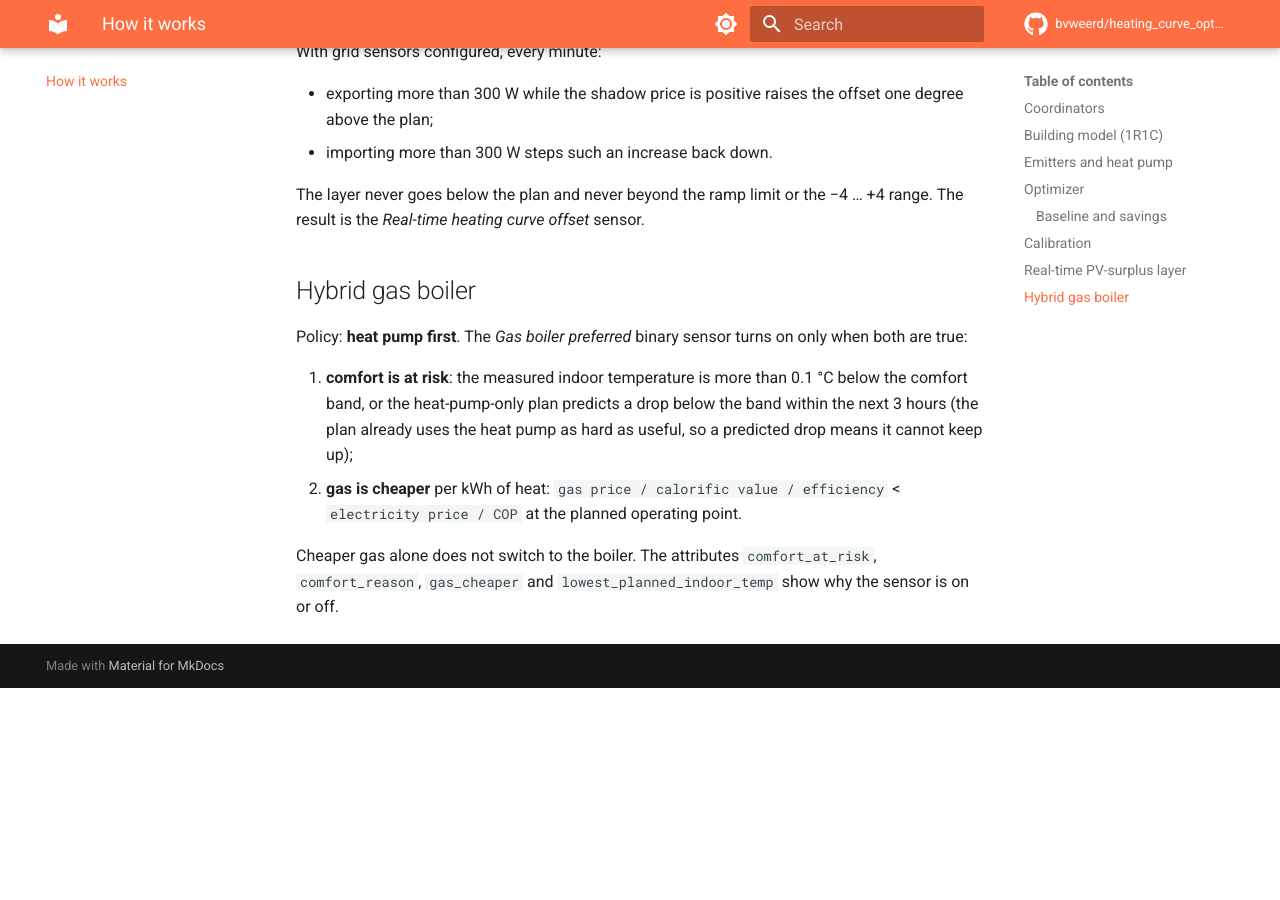
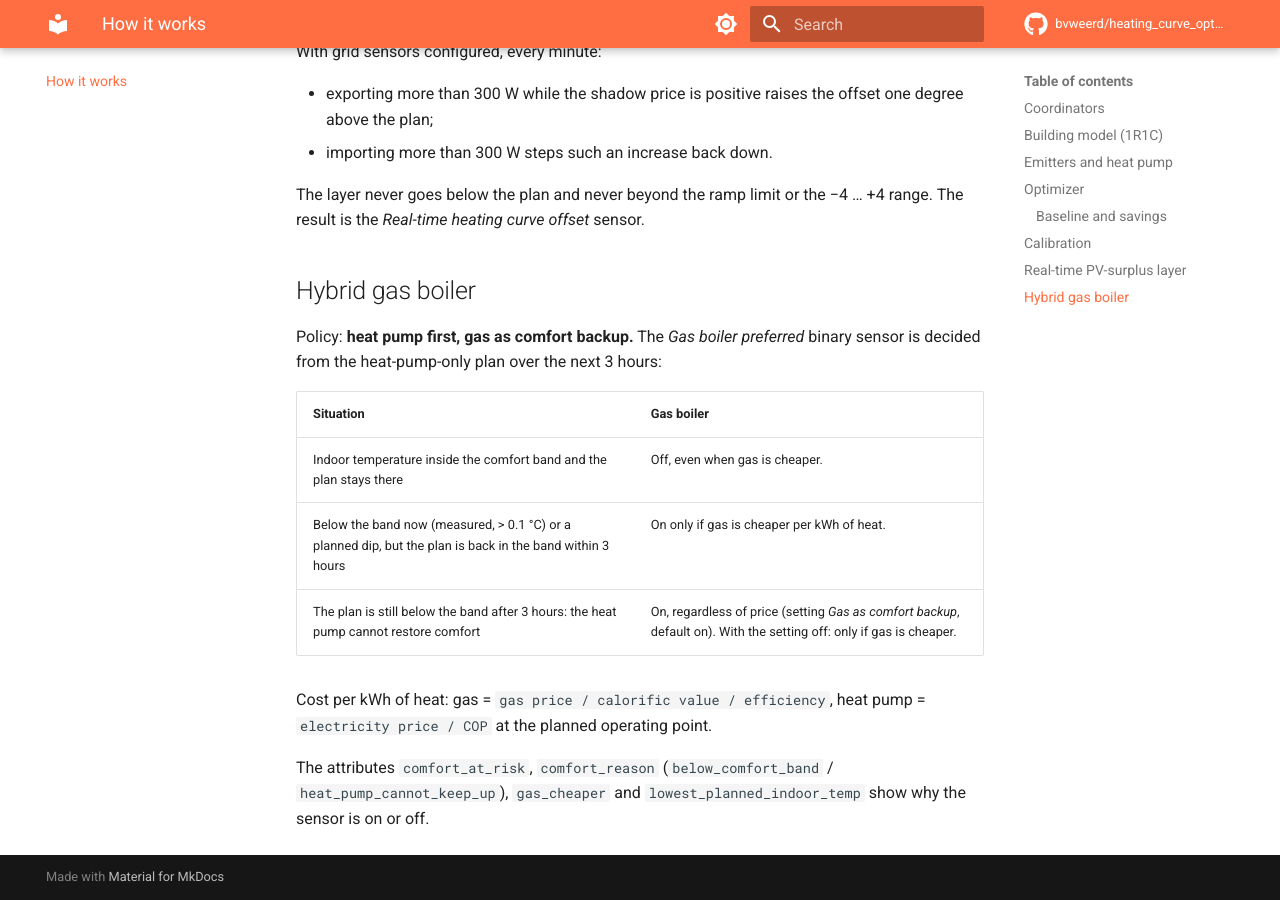
Before and after one commit to bvweerd/heating_curve_optimizer, an MkDocs documentation site: the page built from docs/algorithm.md, in a window 1280 px wide and 900 px high, scrolled down 2466 px. Built offline with MkDocs 1.6.1 and Material for MkDocs 9.7.7, drawn with Linux system fonts in a browser that asks for light colours; comment, search, counter and statistics services are not loaded; before the commit the page ends 3154 px from its top, so only the background shows below that.

Commit message:
Hybrid: gas as comfort backup when the heat pump cannot keep up
The gas boiler is now recommended regardless of price when the
heat-pump-only plan is still below the comfort band after the 3 h
lookahead; a temporary dip the heat pump recovers from only hands over to
gas when gas is cheaper. The backup is a gas-boiler subentry setting
("Gas as comfort backup", default on).

Co-Authored-By: Claude Opus 5.5 <noreply@anthropic.com>
Claude-Session: https://claude.ai/code/session_01YNWvvaLsGAZhv1nnUTXqxF

```diff
--- a/docs/algorithm.md
+++ b/docs/algorithm.md
@@ -117,17 +117,19 @@ The layer never goes below the plan and never beyond the ramp limit or the
 
 ## Hybrid gas boiler
 
-Policy: **heat pump first**. The *Gas boiler preferred* binary sensor turns
-on only when both are true:
+Policy: **heat pump first, gas as comfort backup.** The *Gas boiler
+preferred* binary sensor is decided from the heat-pump-only plan over the
+next 3 hours:
 
-1. **comfort is at risk**: the measured indoor temperature is more than
-   0.1 °C below the comfort band, or the heat-pump-only plan predicts a
-   drop below the band within the next 3 hours (the plan already uses the
-   heat pump as hard as useful, so a predicted drop means it cannot keep
-   up);
-2. **gas is cheaper** per kWh of heat: `gas price / calorific value /
-   efficiency` < `electricity price / COP` at the planned operating point.
+| Situation | Gas boiler |
+|---|---|
+| Indoor temperature inside the comfort band and the plan stays there | Off, even when gas is cheaper. |
+| Below the band now (measured, > 0.1 °C) or a planned dip, but the plan is back in the band within 3 hours | On only if gas is cheaper per kWh of heat. |
+| The plan is still below the band after 3 hours: the heat pump cannot restore comfort | On, regardless of price (setting *Gas as comfort backup*, default on). With the setting off: only if gas is cheaper. |
 
-Cheaper gas alone does not switch to the boiler. The attributes
-`comfort_at_risk`, `comfort_reason`, `gas_cheaper` and
+Cost per kWh of heat: gas = `gas price / calorific value / efficiency`,
+heat pump = `electricity price / COP` at the planned operating point.
+
+The attributes `comfort_at_risk`, `comfort_reason`
+(`below_comfort_band` / `heat_pump_cannot_keep_up`), `gas_cheaper` and
 `lowest_planned_indoor_temp` show why the sensor is on or off.
```
Also changed, not shown: CHANGELOG.md (+4 -2 lines), CLAUDE.md (+4 -3 lines), README.md (+3 -2 lines), docs/configuration.md (+5 -2 lines), docs/troubleshooting.md (+3 -1 lines), 11 other files.
